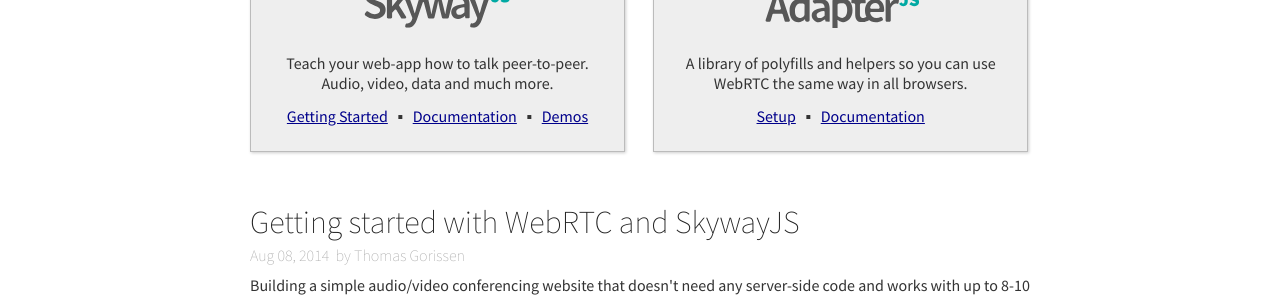
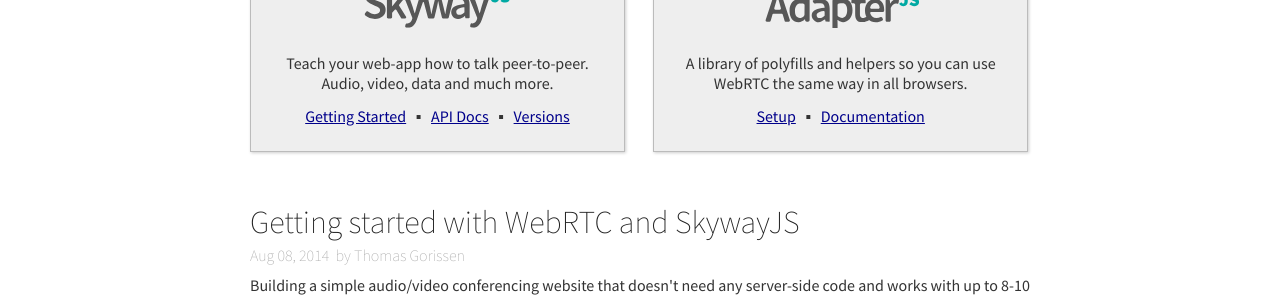
Before and after one commit to Temasys/temasys.github.io, a Jekyll site: the page built from index.html, in a window 1280 px wide and 952 px high. Shown: the part 446-743 px from the top of the window. Built offline with Jekyll 4.4.1, drawn with Linux system fonts in a browser that asks for light colours; nearby versions of some CDN libraries; Markdown is read by kramdown in place of the engine named in the settings; the list of posts is cut into pages by our own code.

Commit message:
Updating links

```diff
--- a/_posts/2014-08-08-Getting_started_with_WebRTC_and_SkywayJS.markdown
+++ b/_posts/2014-08-08-Getting_started_with_WebRTC_and_SkywayJS.markdown
@@ -141,7 +141,7 @@
 ## Resources
 
 - [Temasys Developer Console](https://developer.temasys.com.sg) - Get your API key
-- [SkywayJS Documentation](https://temasys.atlassian.net/wiki/display/TPD/Introducing+SkywayJS)
+- [Skyway API Documentation](http://cdn.temasys.com.sg/skyway/skywayjs/latest/doc/classes/Skyway.html)
 - [SkywayJS version history](https://temasys.atlassian.net/wiki/display/TPD/Introducing+SkywayJS#IntroducingSkywayJS-Versionsupportandreleases)
 - [SkywayJS source-code on Github](http://github.com/Temasys/SkywayJS)
 - [How to get support or contribute](http://temasys.github.io/support)
--- a/index.html
+++ b/index.html
@@ -18,8 +18,8 @@
             <p class="desc">Teach your web-app how to talk peer-to-peer. Audio, video, data and much more.</p>
             <p>
                 <a href="how-to/2014/08/08/Getting_started_with_WebRTC_and_SkywayJS/">Getting Started</a> &nbsp; &#9642; &nbsp;
-                <a href="http://temasys.atlassian.net/wiki/display/TPD/Introducing+SkywayJS">Documentation</a> &nbsp; &#9642; &nbsp;
-                <a href="http://developer.temasys.com.sg/demo/">Demos</a>
+                <a href="http://cdn.temasys.com.sg/skyway/skywayjs/latest/doc/classes/Skyway.html">API Docs</a> &nbsp; &#9642; &nbsp;
+                <a href="https://temasys.atlassian.net/wiki/display/TPD/Introducing+SkywayJS#IntroducingSkywayJS-Versionsupportandreleases">Versions</a>
             </p>
         </li>
         <li class="project" onclick="window.location = 'http://github.com/Temasys/AdapterJS';">
```
Also changed, not shown: other parts of _posts/2014-08-08-Getting_started_with_WebRTC_and_SkywayJS.markdown (+1 -1 lines).
